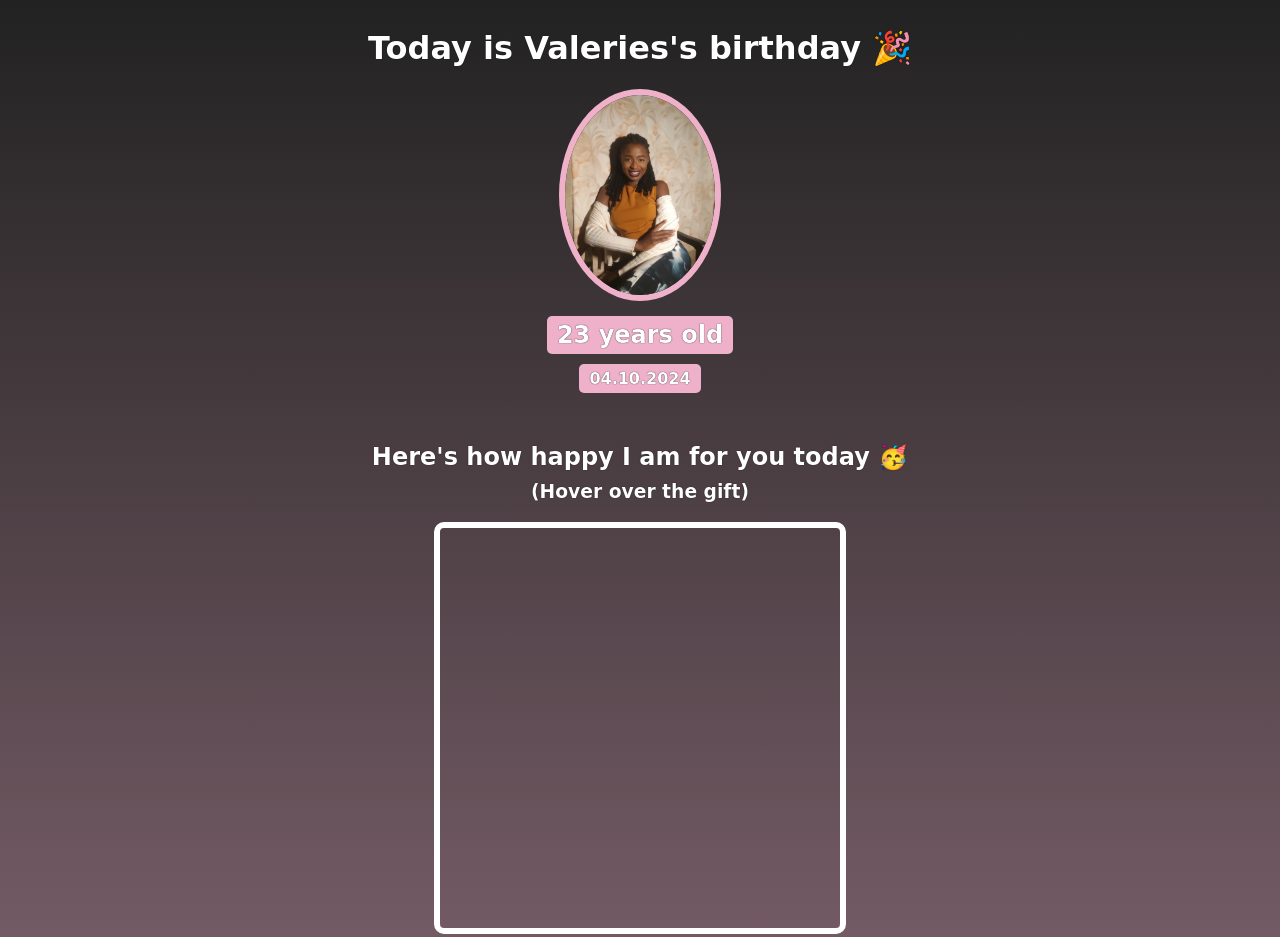
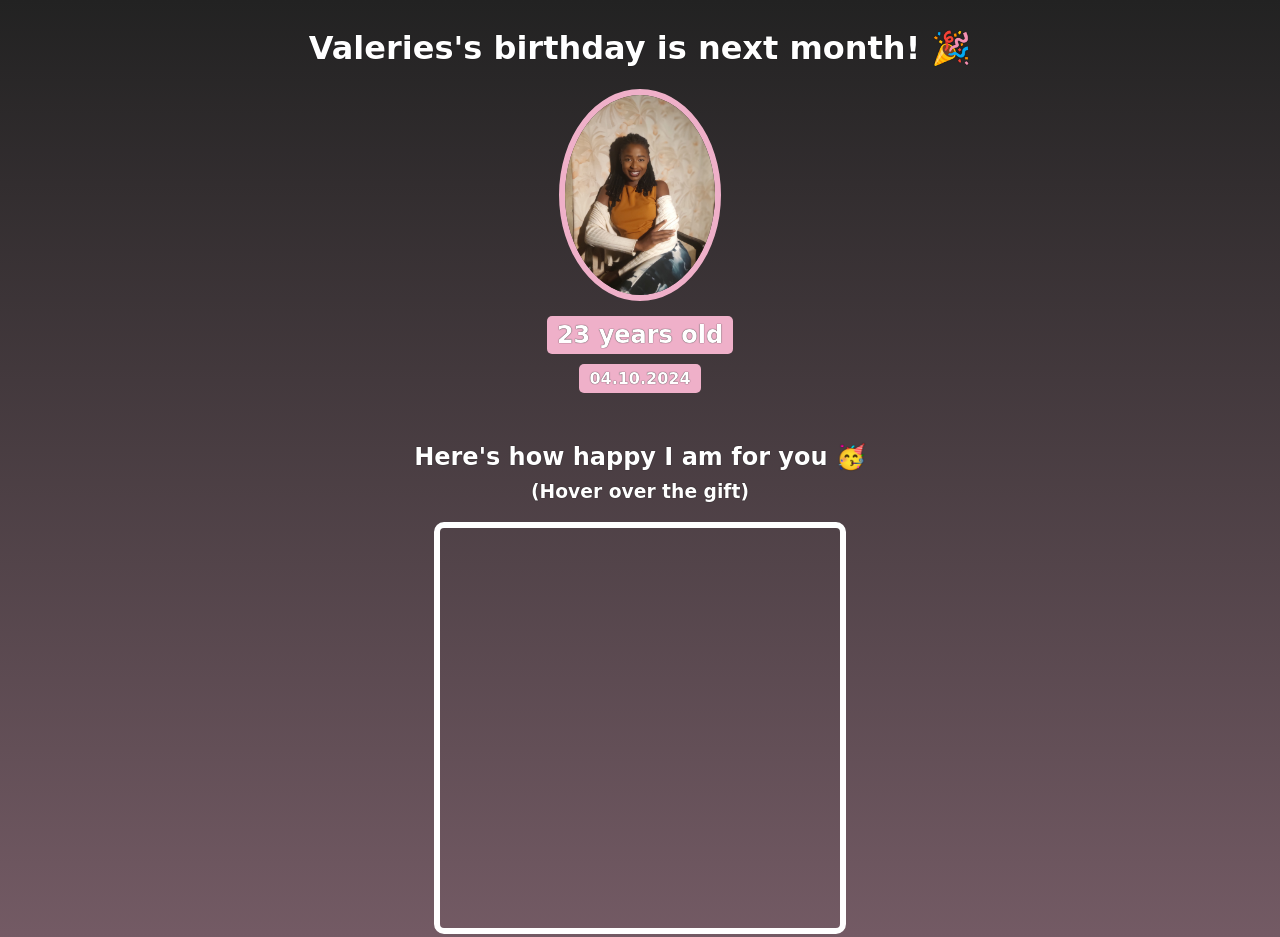
Before and after one commit to somto-ikewelugo/Birthday_gift_site, a website built with Vite: page index.html in a window 1280 px wide. Shown: the top 937 px of the page. Built offline with nearby package versions, Linux system fonts and the light colour scheme; files whose address does not match are found by name; a web font is replaced by a local one.

Commit message:
Make changes

```diff
--- a/index.html
+++ b/index.html
@@ -7,14 +7,14 @@
     </head>
     <body>
         <div id="header">
-            <h1>Today is Valeries's birthday 🎉</h1>
+            <h1>Valeries's birthday is next month! 🎉</h1>
             <img id="bff-img" src="images/3288d3cb-6184-420c-a58c-7a23f53edc0e.jpg">
             <h2 id="bday-age">23 years old</h2>
             <h4 id="bday-date">04.10.2024</h4>
         </div>
 
         <div class="gift-section">
-            <h2 class="gift-title">Here's how happy I am for you today 🥳</h2>
+            <h2 class="gift-title">Here's how happy I am for you 🥳</h2>
             <h3 class="gift-hint">(Hover over the gift)</h3>
             <div class="gift-img" id="gift-img-happy"></div>
         </div>
```
